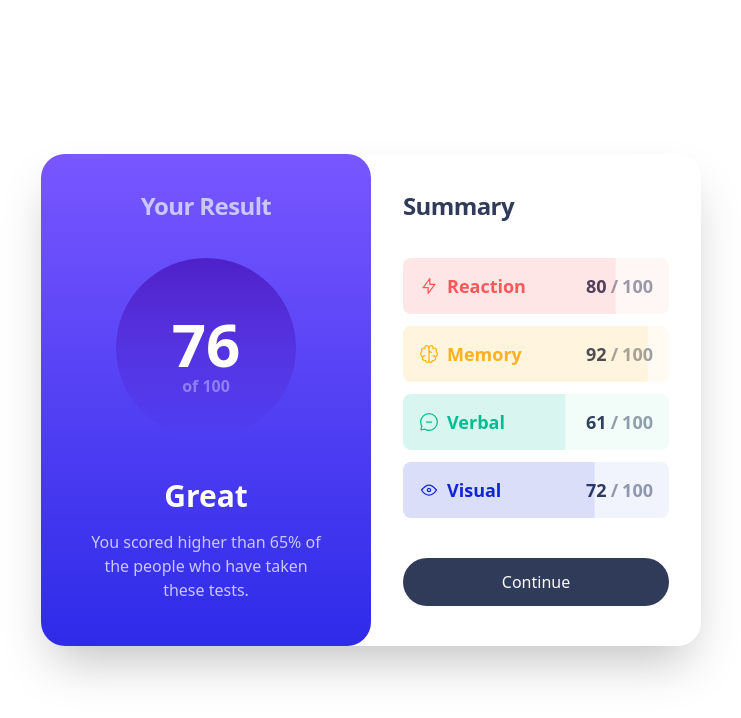
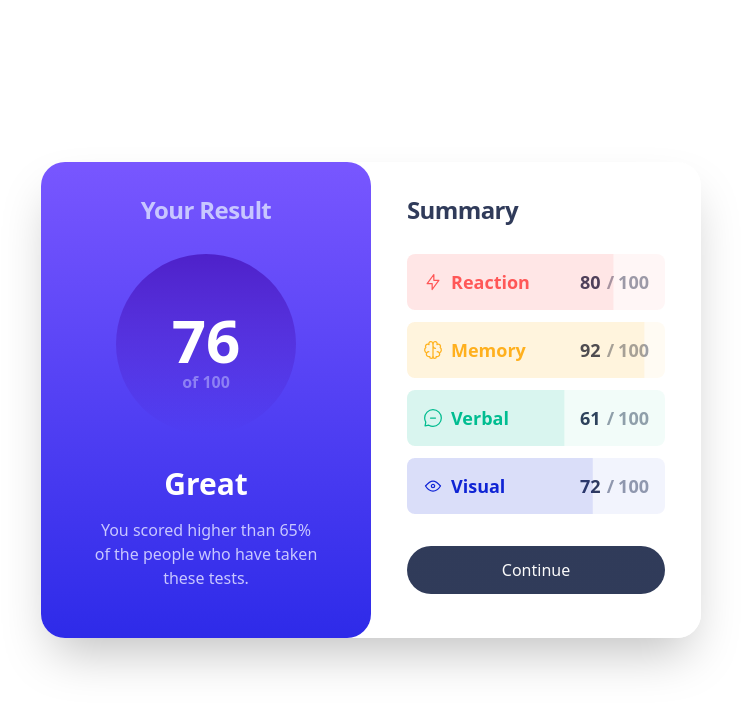
Before and after one commit to nikkehtine-fm/results-summary-react, a React (Vite) app: page / in a window 1280 px wide. Shown: the top 718 px of the page, without its empty margins (269-1010 px from the left). Built offline with nearby package versions, Linux system fonts and the light colour scheme.

Commit message:
Add a fancy animation on load

```diff
--- a/src/components/SummaryCard.tsx
+++ b/src/components/SummaryCard.tsx
@@ -19,8 +19,8 @@ const SummaryCard = ({ className }: { className: string }) => {
                 <CardTitle>Summary</CardTitle>
             </CardHeader>
             <CardContent className="flex flex-col gap-3">
-                {data.map((entry) => (
-                    <SummaryScoreItem {...entry} />
+                {data.map((entry, i) => (
+                    <SummaryScoreItem {...entry} i={i} />
                 ))}
             </CardContent>
             <CardFooter>
--- a/src/components/SummaryScoreItem.tsx
+++ b/src/components/SummaryScoreItem.tsx
@@ -1,13 +1,21 @@
+import { useEffect, useState } from "react";
 import { cn } from "@/lib/utils";
 import { Progress } from "@/components/ui/progress";
 import { DataItem } from "@/lib/store";
 
-const SummaryScoreItem = (props: DataItem) => {
-    const { category, score, icon, color } = props;
+const SummaryScoreItem = (props: DataItem & { i: number }) => {
+    const { category, score, icon, color, i } = props;
+
+    const [progress, setProgress] = useState(0);
+    useEffect(() => {
+        const timer = setTimeout(() => setProgress(score), 300 + i * 50);
+        return () => clearTimeout(timer);
+    });
+
     return (
         <div className="relative h-fit">
             <Progress
-                value={score}
+                value={progress}
                 className="absolute left-0 top-0 z-0 h-full rounded-lg"
                 color={color}
             />
@@ -25,8 +33,9 @@ const SummaryScoreItem = (props: DataItem) => {
                     />
                     {category}
                 </div>
-                <div className="flex flex-row gap-1 font-bold text-foreground/50">
-                    <span className="text-foreground">{score}</span> /{" "}
+                <div className="flex flex-row font-bold text-foreground/50">
+                    <span className="text-foreground">{score}</span>
+                    <span className="pl-1.5 pr-1">/</span>
                     <span>100</span>
                 </div>
             </div>
--- a/src/components/ui/card.tsx
+++ b/src/components/ui/card.tsx
@@ -8,7 +8,10 @@ const Card = React.forwardRef<
 >(({ className, ...props }, ref) => (
     <div
         ref={ref}
-        className={cn("bg-card text-card-foreground rounded-3xl", className)}
+        className={cn(
+            "rounded-3xl bg-card p-1 text-card-foreground",
+            className
+        )}
         {...props}
     />
 ));
@@ -20,7 +23,7 @@ const CardHeader = React.forwardRef<
 >(({ className, ...props }, ref) => (
     <div
         ref={ref}
-        className={cn("flex flex-col space-y-1.5 px-8 py-10", className)}
+        className={cn("flex flex-col space-y-1.5 px-8 py-8", className)}
         {...props}
     />
 ));
@@ -47,7 +50,7 @@ const CardDescription = React.forwardRef<
 >(({ className, ...props }, ref) => (
     <p
         ref={ref}
-        className={cn("text-muted-foreground text-sm", className)}
+        className={cn("text-sm text-muted-foreground", className)}
         {...props}
     />
 ));
@@ -57,7 +60,7 @@ const CardContent = React.forwardRef<
     HTMLDivElement,
     React.HTMLAttributes<HTMLDivElement>
 >(({ className, ...props }, ref) => (
-    <div ref={ref} className={cn("px-8 py-10 pt-0", className)} {...props} />
+    <div ref={ref} className={cn("px-8 py-8 pt-0", className)} {...props} />
 ));
 CardContent.displayName = "CardContent";
 
```
